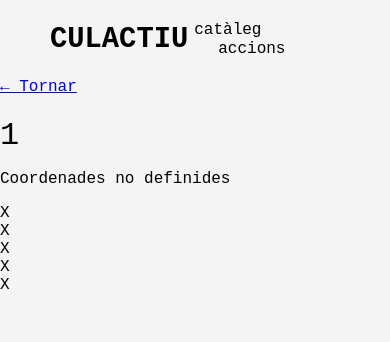
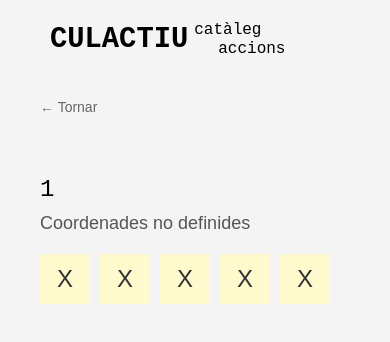
Before and after one commit to sboschraga/culactiu-web, a React (Create React App) app in the folder client/: page /carrer/1 in a window 390 px wide. Shown: the top 342 px of the page. Built offline with nearby package versions, Linux system fonts and the light colour scheme; a web font is replaced by a local one.

Commit message:
format arreglat + ampliació de foto?

```diff
--- a/client/src/pages/DetallCarrer.css
+++ b/client/src/pages/DetallCarrer.css
@@ -1,74 +1,208 @@
 /* src/pages/DetallCarrer.css */
 
-/* ... (tot el CSS anterior dels thumbnails es queda igual) ... */
+/* --- CONFIGURACIÓ GENERAL DE LA PÀGINA --- */
+.detall-container {
+  padding: 20px 40px;
+  max-width: 1200px;
+  margin: 0 auto;
+  font-family: Arial, sans-serif;
+  box-sizing: border-box;
+}
 
+.back-link-container {
+  margin-bottom: 20px;
+}
+.back-link {
+  text-decoration: none;
+  color: #666;
+  font-size: 14px;
+}
+.back-link:hover {
+  text-decoration: underline;
+  color: black;
+}
 
-/* --- ESTILS DEL MODAL (FOTO AMPLIADA 3:4) --- */
+/* =========================================
+   PART 1: LES FOTOS PETITES (MINIATURES)
+   ========================================= */
 
-/* 1. El fons fosc (overlay) */
+.fotos-row {
+  display: flex;
+  gap: 20px;
+  margin-bottom: 30px;
+
+  /* Alineació a l'esquerra */
+  justify-content: flex-start;
+
+  /* Important: Això fa que totes tinguin la mateixa alçada */
+  align-items: stretch;
+}
+
+.foto-box {
+  flex: 1;
+
+  /* MIDA DE LES MINIATURES */
+  /* Això és el que controla que es vegin una al costat de l'altra bé */
+  max-width: 260px;
+
+  /* Proporció vertical 3:4 */
+  aspect-ratio: 3 / 4;
+
+  background-color: transparent;
+  border: 1px solid #f0f0f0;
+
+  display: flex;
+  align-items: center;
+  justify-content: center;
+  overflow: hidden;
+  position: relative;
+  border-radius: 4px;
+
+  /* Cursor per indicar que es poden clicar */
+  cursor: zoom-in;
+}
+
+.foto-box img {
+  width: 100%;
+  height: 100%;
+  object-fit: cover; /* Retalla per omplir el 3:4 */
+  display: block;
+
+  /* Petita animació en passar el ratolí */
+  transition: transform 0.2s, opacity 0.2s;
+}
+
+.foto-box img:hover {
+  transform: scale(1.03);
+  opacity: 0.9;
+}
+
+.placeholder-text {
+  font-size: 18px;
+  color: #ccc;
+  text-transform: uppercase;
+}
+
+/* =========================================
+   PART 2: INFORMACIÓ (TEXT I SÍMBOLS)
+   ========================================= */
+
+.info-row {
+  display: flex;
+  justify-content: space-between;
+  align-items: flex-start;
+}
+
+.nom-carrer {
+  font-size: 24px;
+  text-transform: uppercase;
+  margin: 0 0 10px 0;
+  font-weight: normal;
+}
+
+.ubicacio {
+  font-size: 18px;
+  color: #555;
+  margin: 0;
+}
+
+.simbols-column {
+  display: flex;
+  gap: 10px;
+  flex-wrap: wrap;
+  justify-content: flex-end;
+}
+
+.simbol-box {
+  width: 50px;
+  height: 50px;
+  background-color: #FFFACD;
+  display: flex;
+  align-items: center;
+  justify-content: center;
+  font-size: 24px;
+  color: #333;
+}
+
+/* =========================================
+   PART 3: EL MODAL (FOTO AMPLIADA)
+   ========================================= */
+
+/* Fons fosc que cobreix tota la pantalla */
 .modal-overlay {
   position: fixed;
   top: 0;
   left: 0;
   width: 100vw;
   height: 100vh;
-  background-color: rgba(0, 0, 0, 0.9); /* Una mica més fosc (90%) */
+  background-color: rgba(0, 0, 0, 0.9); /* Fons fosc translúcid (90%) */
+
   display: flex;
   align-items: center;
   justify-content: center;
-  z-index: 1000;
-  cursor: zoom-out;
+  z-index: 9999; /* Per sobre de tot */
+  cursor: zoom-out; /* Cursor per tancar */
 
-  /* AQUÍ DEFINIM ELS MARGES SUPERIOR I INFERIOR QUE DEMANES */
-  /* 5vh vol dir el 5% de l'alçada de la pantalla. */
+  /* MARGES SUPERIOR I INFERIOR: 5% d'alçada a dalt i a baix */
   padding: 5vh 20px;
-  box-sizing: border-box; /* Important perquè el padding no sumi alçada */
+  box-sizing: border-box;
 }
 
-/* 2. El contenidor que donarà la forma 3:4 */
+/* Contenidor de la foto gran */
 .modal-content {
-  /* Intentarà ocupar tota l'alçada disponible dins del padding (el 90% restant) */
+  /* Ocuparà tota l'alçada disponible dins del padding */
   height: 100%;
 
-  /* LA CLAU: Forcem la proporció 3:4. L'amplada es calcularà sola basant-se en l'alçada. */
+  /* FORCEM LA PROPORCIÓ 3:4 TAMBÉ AL MODAL */
   aspect-ratio: 3 / 4;
 
-  /* SEGURETAT: Si la pantalla és molt estreta (mòbil), que no surti pels costats */
-  max-width: 100%;
-
-  position: relative; /* Necessari per posar el text a sota */
-  box-shadow: 0 0 40px rgba(0,0,0,1); /* Ombra forta per destacar del fons */
-  background: #000; /* Fons negre per si la imatge triga a carregar */
+  max-width: 100%; /* Seguretat per mòbils */
+  position: relative;
+  box-shadow: 0 0 40px rgba(0,0,0,1);
+  background: black;
 }
 
-/* 3. La imatge dins del contenidor 3:4 */
+/* La imatge dins del modal */
 .modal-content img {
   width: 100%;
   height: 100%;
-
-  /* IMPORTANT: 'cover' retallarà la foto perquè ompli exactament el rectangle 3:4.
-     Si volguessis veure la foto sencera sense retallar (encara que quedin bandes negres),
-     canvia 'cover' per 'contain'. Però pel que demanes, 'cover' és el correcte. */
-  object-fit: cover;
-
+  object-fit: cover; /* Retalla per mantenir el 3:4 perfecte */
   border-radius: 4px;
 }
 
-/* Text petit a sota */
 .tancar-text {
   position: absolute;
-  bottom: -35px; /* El posem fora de la caixa, a sota */
+  bottom: -35px;
   width: 100%;
   text-align: center;
   color: rgba(255, 255, 255, 0.7);
   font-size: 14px;
 }
 
-/* Hover als thumbnails petits (igual que abans) */
-.foto-box img {
-  transition: transform 0.2s, opacity 0.2s;
+
+/* =========================================
+   RESPONSIVE (MÒBIL)
+   ========================================= */
+@media (max-width: 768px) {
+  .fotos-row {
+    flex-direction: row;
+    overflow-x: auto; /* Scroll lateral */
+    justify-content: flex-start;
+    padding-bottom: 10px;
+  }
+
+  .foto-box {
+    /* Mida fixa al mòbil per fer scroll */
+    flex: 0 0 200px;
+    max-width: none;
+  }
+
+  .info-row {
+    flex-direction: column;
+    gap: 20px;
+  }
+
+  .simbols-column {
+    justify-content: flex-start;
+  }
 }
-.foto-box img:hover {
-  transform: scale(1.03);
-  opacity: 0.9;
-}
```
